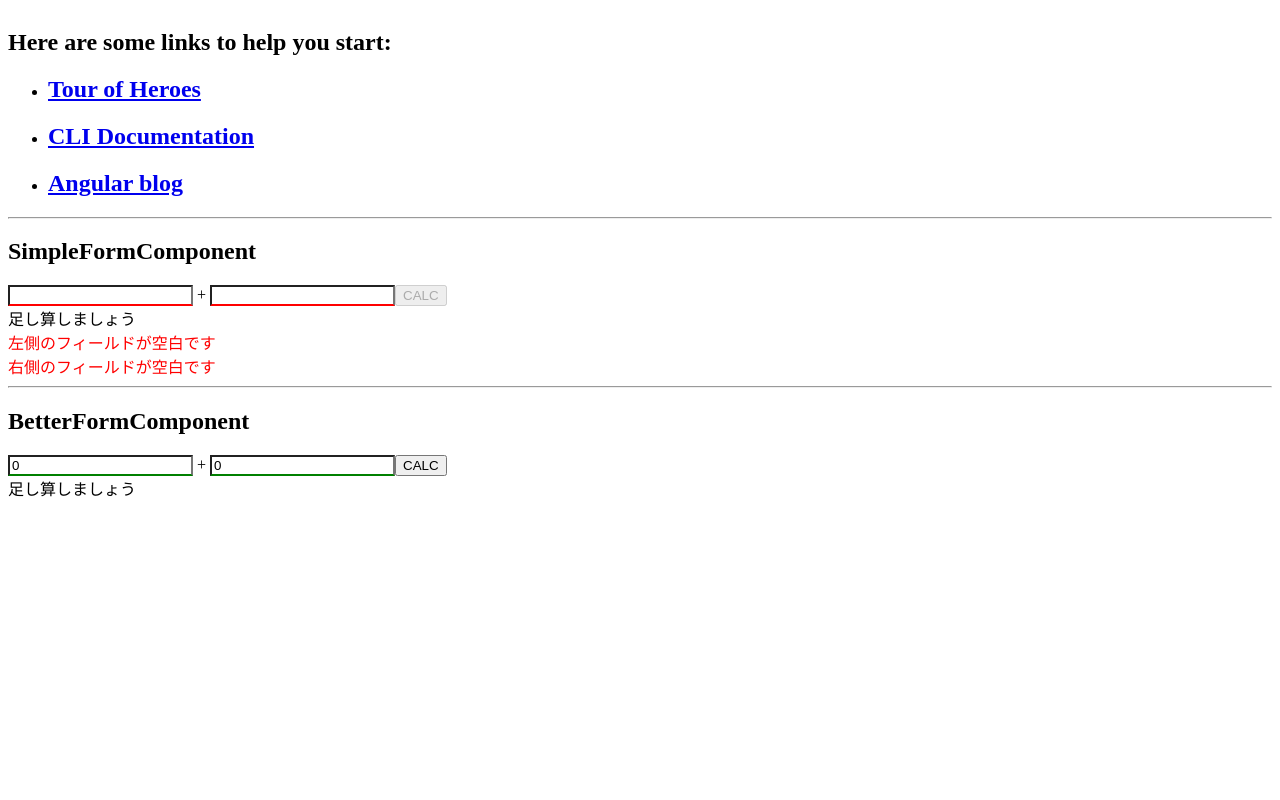
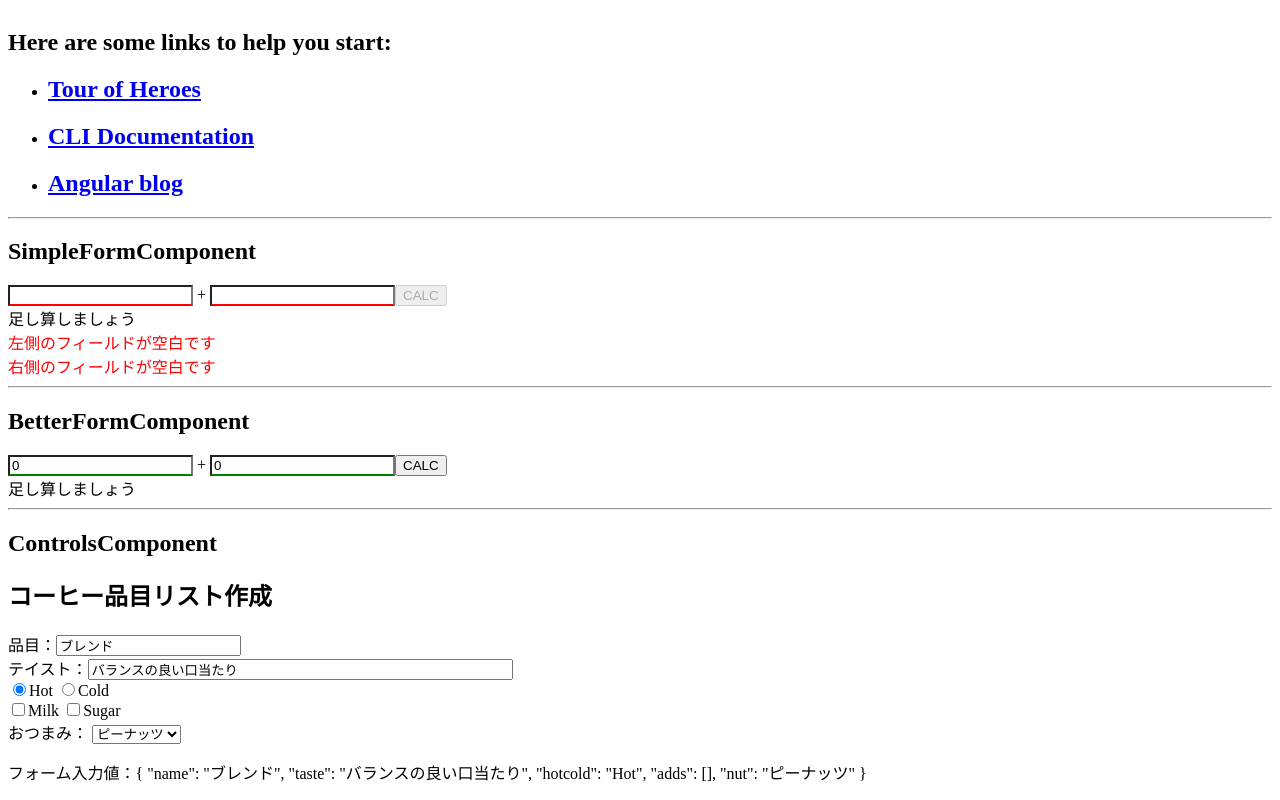
Before and after one commit to yutwatan/study-angular-simpleform, an Angular app: page / in a window 1280 px wide. Shown: the part 435-1235 px from the top of the page. Before the commit the page ends 943 px from the top, so only its background shows below. Built offline with nearby package versions, Linux system fonts and the light colour scheme.

Commit message:
add new component 'controls'

```diff
--- a/src/app/app.component.html
+++ b/src/app/app.component.html
@@ -29,3 +29,9 @@
 <!-- BetterFormComponent -->
 <h2>BetterFormComponent</h2>
 <app-better-form></app-better-form>
+
+<hr>
+
+<!-- ControlsComponent -->
+<h2>ControlsComponent</h2>
+<app-controls></app-controls>
--- a/src/app/app.module.ts
+++ b/src/app/app.module.ts
@@ -5,12 +5,14 @@ import { FormsModule, FormGroup, FormControl, ReactiveFormsModule } from '@angul
 import { AppComponent } from './app.component';
 import { SimpleFormComponent } from './simple-form/simple-form.component';
 import { BetterFormComponent } from './better-form/better-form.component';
+import { ControlsComponent } from './controls/controls.component';
 
 @NgModule({
   declarations: [
     AppComponent,
     SimpleFormComponent,
-    BetterFormComponent
+    BetterFormComponent,
+    ControlsComponent
   ],
   imports: [
     BrowserModule,
--- /dev/null
+++ b/src/app/controls/controls.component.html
@@ -0,0 +1,27 @@
+<h2>コーヒー品目リスト作成</h2>
+<form [formGroup]="coffeeForm" novalidate>
+  <div>
+    <label>品目：<input formControlName="name"></label>
+  </div>
+  <div>
+    <label>テイスト：<input formControlName="taste" size="50"></label>
+  </div>
+  <div>
+    <span *ngFor="let state of hotcoldsel">
+      <input type="radio" formControlName="hotcold" [value]="state">{{state}}
+    </span>
+  </div>
+  <div>
+    <span *ngFor="let item of addssel">
+      <input type="checkbox" (change)="onCheckChanged(item, $event.target.checked)">{{item}}
+    </span>
+  </div>
+  <div>
+    <label>おつまみ：
+      <select formControlName="nut">
+        <option *ngFor="let nut of nutsel" [value]="nut">{{nut}}</option>
+      </select>
+    </label>
+  </div>
+</form>
+<p>フォーム入力値：{{coffeeForm.value | json}}</p>
--- /dev/null
+++ b/src/app/controls/controls.component.ts
@@ -0,0 +1,38 @@
+import { Component, OnInit } from '@angular/core';
+import { FormControl, FormGroup, FormBuilder } from '@angular/forms';
+import { FormArray } from '@angular/forms/src/model';
+
+@Component({
+  selector: 'app-controls',
+  templateUrl: './controls.component.html',
+  styleUrls: ['./controls.component.css']
+})
+export class ControlsComponent implements OnInit {
+  coffeeForm: FormGroup;
+  hotcoldsel = ['Hot', 'Cold'];
+  addssel = ['Milk', 'Sugar'];
+  nutsel = ['ピーナッツ', 'アーモンド', 'くるみ'];
+
+  constructor(private fb: FormBuilder) {
+    this.coffeeForm = this.fb.group({
+      name: 'ブレンド',
+      taste: 'バランスの良い口当たり',
+      hotcold: this.hotcoldsel[0],
+      adds: this.fb.array([]),
+      nut: this.nutsel[0]
+    });
+  }
+
+  ngOnInit() {
+  }
+
+  onCheckChanged(item: string, isChecked: boolean) {
+    const formArray = <FormArray>this.coffeeForm.controls.adds;
+    if (isChecked) {
+      formArray.push(new FormControl(item));
+    } else {
+      const index = formArray.controls.findIndex(elm => elm.value === item);
+      formArray.removeAt(index);
+    }
+  }
+}
```
Also changed, not shown: src/app/controls/controls.component.css (added), 1 other file (tests, documents, lock files or other folders).
